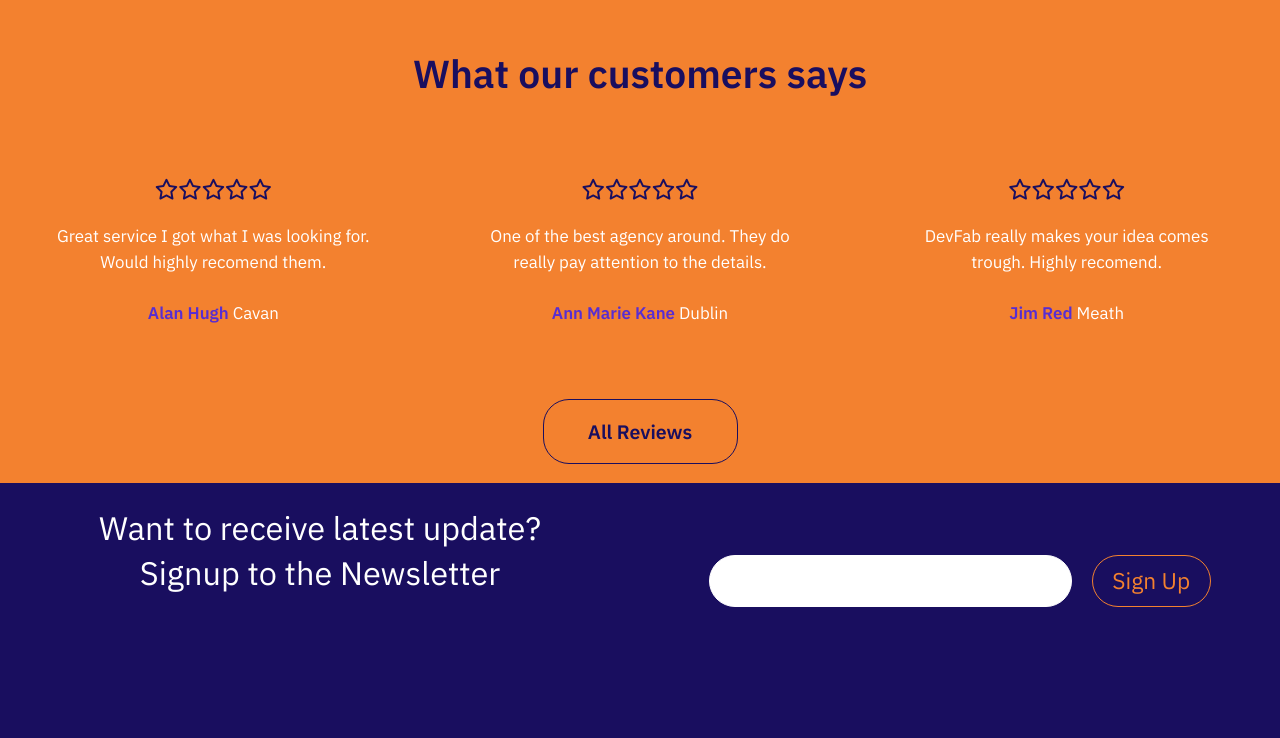
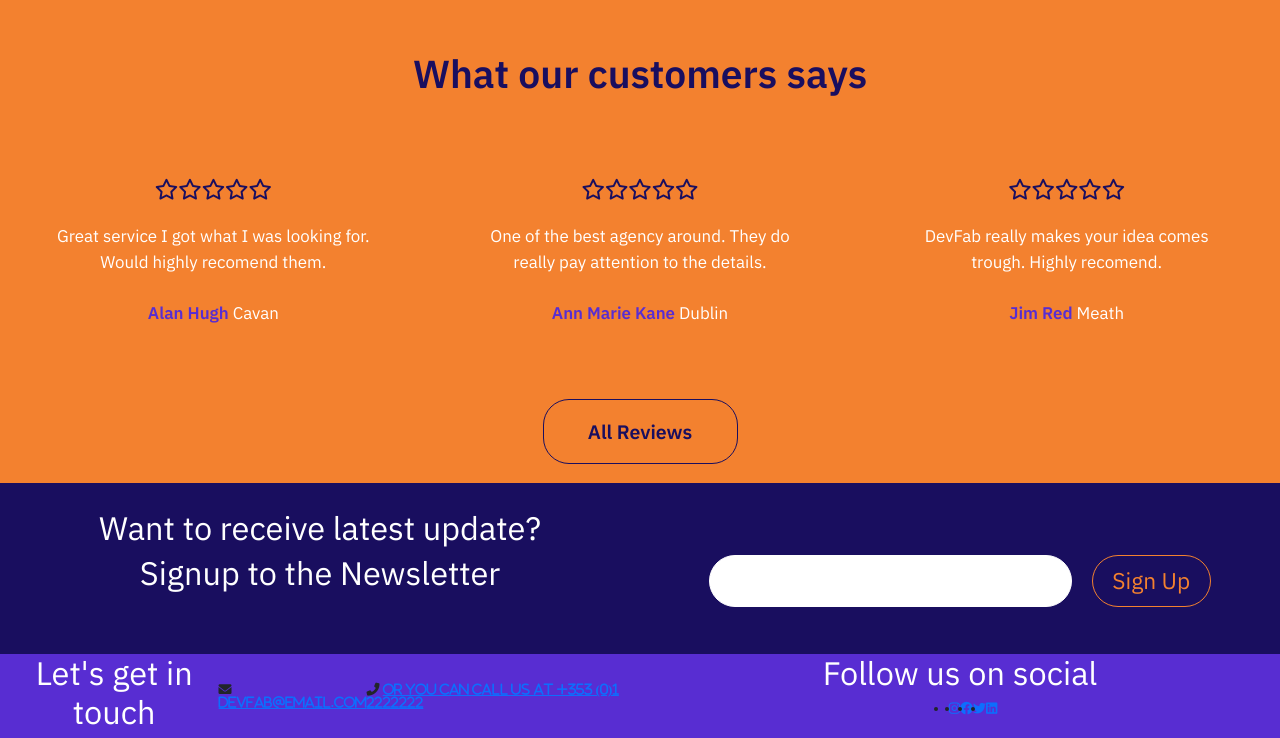
Before and after one commit to cartman1978/dev_fab-service, a Django app: page / in a window 1280 px wide. Shown: the part 898-1636 px from the top of the page. Before the commit the page ends 1505 px from the top, so only its background shows below. Run offline with Django 3.2, Linux system fonts and the light colour scheme; some libraries are stand-ins or nearby versions.

Commit message:
added footer section in base template

```diff
--- a/static/css/base.css
+++ b/static/css/base.css
@@ -658,6 +658,12 @@ strong {
     border: 1px solid #F3812F;
     border-radius: 2rem;
 }
+
+/* Footer */
+
+.footer-section {
+    background-color: #582DD2;
+}
 /* Media Queries */
 
 @media (min-width: 768px) {
--- a/templates/base.html
+++ b/templates/base.html
@@ -163,6 +163,57 @@
     {% block main_content %}
     {% endblock %}
 
+    <!-- Footer -->
+    <footer>
+      <div class="container-fluid footer-section">
+        <div class="row">
+          <div class="col-12 col-md-6 footer-col flex-center">
+            <h3>Let's get in touch</h3>
+
+              <i class="fas fa-envelope">
+                <a href="mailto:abode@email.com" target="_blank"
+                                rel="noreferrer">
+                            devfab@email.com
+                        </a>
+              </i>
+              <i class="fas fa-phone-alt">
+                <a href="">Or you can call us at +353 (0)1 2222222</a>
+              </i>
+
+          </div>
+          <div class="col-12 social-col col-md-6 ">
+            <h3>Follow us on social</h3>
+            <ul class="social-media flex-center">
+                <li>
+                    <a class="social-media-links" href="https://www.instagram.com/" target="_blank"
+                        rel="noreferrer">
+                        <i class="fab fa-instagram" aria-hidden="true"></i>
+                        <span class="sr-only">Instagram Link.</span></a>
+                </li>
+                <li>
+                    <a class="social-media-links" href="https://www.facebook.com/" target="_blank"
+                        rel="noreferrer">
+                        <i class="fab fa-facebook" aria-hidden="true"></i>
+                        <span class="sr-only">Facebook Link.</span></a>
+                </li>
+                <li>
+                    <a class="social-media-links" href="https://www.twitter.com/" target="_blank"
+                        rel="noreferrer">
+                        <i class="fab fa-twitter" aria-hidden="true"></i>
+                        <span class="sr-only">Twitter Link.</span></a>
+                </li>
+                <li>
+                    <a class="social-media-links" href="https://www.linkedin.ie/" target="_blank"
+                        rel="noreferrer">
+                        <i class="fab fa-linkedin" aria-hidden="true"></i>
+                        <span class="sr-only"><Link:rss>LinkedIn</Link:rss> link</span></a>
+                </li>
+            </ul>
+        </div>
+        </div>
+      </div>
+    </footer>
+
     {% block postloadjs %}
     <script src="{% static 'js/main.js' %}"></script>
     {% endblock %}
```
